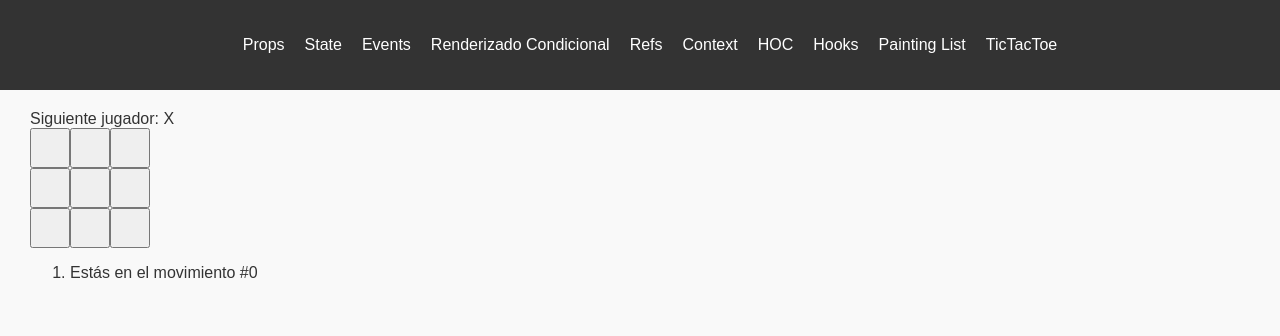
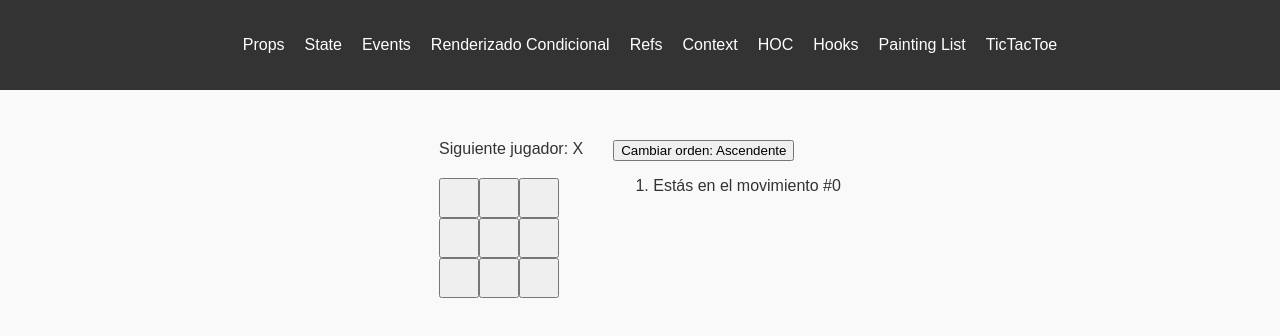
Before and after one commit to labmiracle/Nicolas-Fontana, a React (Vite) app in the folder React/: page /tic-tac-toe in a window 1280 px wide. Shown: the top 336 px of the page. Built offline with nearby package versions, Linux system fonts and the light colour scheme.

Commit message:
Added functionality to order moves

```diff
--- a/React/src/Components/TicTacToe/Components/Board/index.module.scss
+++ b/React/src/Components/TicTacToe/Components/Board/index.module.scss
@@ -1,3 +1,7 @@
 .boardRow {
     display: flex;
 }
+
+.status {
+    margin-bottom: 20px;
+}
--- a/React/src/Components/TicTacToe/Components/Board/index.tsx
+++ b/React/src/Components/TicTacToe/Components/Board/index.tsx
@@ -32,24 +32,26 @@ function Board({
         status = "Siguiente jugador: " + (xIsNext ? "X" : "O");
     }
 
+    const boardRows = [];
+    for (let row = 0; row < 3; row++) {
+        const boardColumns = [];
+        for (let col = 0; col < 3; col++) {
+            const squareIndex = row * 3 + col;
+            boardColumns.push(
+                <Square key={squareIndex} value={squares[squareIndex]} onSquareClick={() => handleClick(squareIndex)} />
+            );
+        }
+        boardRows.push(
+            <div key={row} className={styles.boardRow}>
+                {boardColumns}
+            </div>
+        );
+    }
+
     return (
         <>
-            <div className="status">{status}</div>
-            <div className={styles.boardRow}>
-                <Square value={squares[0]} onSquareClick={() => handleClick(0)} />
-                <Square value={squares[1]} onSquareClick={() => handleClick(1)} />
-                <Square value={squares[2]} onSquareClick={() => handleClick(2)} />
-            </div>
-            <div className={styles.boardRow}>
-                <Square value={squares[3]} onSquareClick={() => handleClick(3)} />
-                <Square value={squares[4]} onSquareClick={() => handleClick(4)} />
-                <Square value={squares[5]} onSquareClick={() => handleClick(5)} />
-            </div>
-            <div className={styles.boardRow}>
-                <Square value={squares[6]} onSquareClick={() => handleClick(6)} />
-                <Square value={squares[7]} onSquareClick={() => handleClick(7)} />
-                <Square value={squares[8]} onSquareClick={() => handleClick(8)} />
-            </div>
+            <div className={styles.status}>{status}</div>
+            {boardRows}
         </>
     );
 }
--- /dev/null
+++ b/React/src/Components/TicTacToe/Components/Game/index.module.scss
@@ -0,0 +1,9 @@
+.game {
+    display: flex;
+    justify-content: center;
+    margin: 30px 0;
+}
+
+.gameInfo {
+    margin-left: 30px;
+}
--- a/React/src/Components/TicTacToe/Components/Game/index.tsx
+++ b/React/src/Components/TicTacToe/Components/Game/index.tsx
@@ -1,11 +1,13 @@
 import { useState } from "react";
 import Board from "../Board";
+import styles from "./index.module.scss";
 
 export type Fichas = "X" | "O";
 
 function Game() {
     const [history, setHistory] = useState([Array(9).fill(null)]);
     const [currentMove, setCurrentMove] = useState(0);
+    const [isAscending, setIsAscending] = useState(true);
     const currentSquares = history[currentMove];
     const xIsNext = currentMove % 2 === 0;
 
@@ -19,29 +21,40 @@ function Game() {
         setCurrentMove(nextMove);
     };
 
-    const moves = history.map((_, move) => {
+    let moves = history.map((_, move) => {
         let description;
         if (move > 0) {
             description = "Ir al movimiento #" + move;
         } else {
             description = "Ir al inicio del juego";
         }
-        return move !== history.length - 1 ? (
+        const isCurrentMove = move === history.length - 1;
+        return isCurrentMove ? (
+            <li key={move}>
+                <p>Estás en el movimiento #{move}</p>
+            </li>
+        ) : (
             <li key={move}>
                 <button onClick={() => jumpTo(move)}>{description}</button>
             </li>
-        ) : (
-            <li key={move}>
-                <p>Estás en el movimiento #{move}</p>
-            </li>
         );
     });
+
+    const toggleOrder = () => {
+        setIsAscending(!isAscending);
+    };
+
+    if (!isAscending) {
+        moves = moves.reverse();
+    }
+
     return (
-        <div className="game">
-            <div className="game-board">
+        <div className={styles.game}>
+            <div className={styles.gameBoard}>
                 <Board xIsNext={xIsNext} squares={currentSquares} onPlay={handlePlay} />
             </div>
-            <div className="game-info">
+            <div className={styles.gameInfo}>
+                <button onClick={toggleOrder}>Cambiar orden: {isAscending ? "Ascendente" : "Descendente"}</button>
                 <ol>{moves}</ol>
             </div>
         </div>
```
